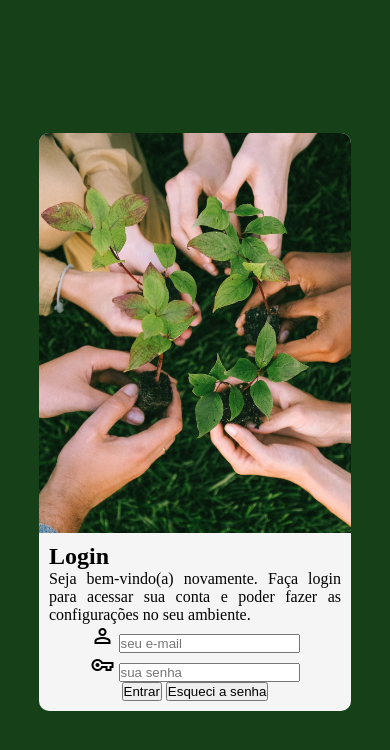
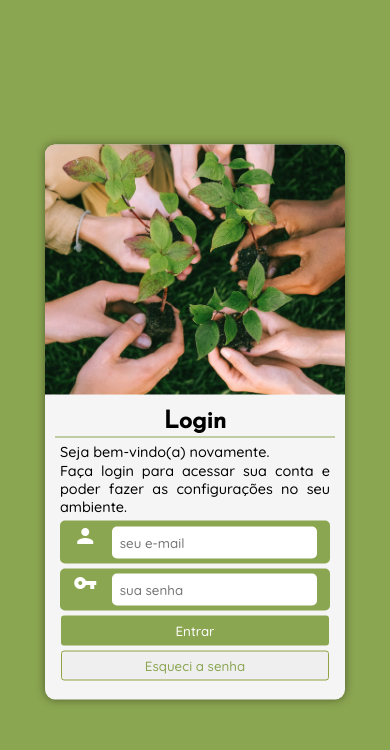
Before and after one commit to carlosbne/projeto-login, a plain HTML site: page index.html in a window 390 px wide. Drawn offline with nearby package versions, Linux system fonts and the light colour scheme.

Commit message:
att
versão mobile

```diff
--- /dev/null
+++ b/estilos/media-query.css
@@ -0,0 +1,32 @@
+@charset "UTF-8";
+
+@media screen and (min-width: 768px){
+
+    .box{
+        position: absolute;
+        display: flex;
+        height: 300px;
+        top: 50%;
+        left: 50%;
+        transform: translate(-50%, -50%);
+        width: 800px;
+        background-color: whitesmoke;
+        border-radius: 10px;
+        box-shadow: 0px 0px 10px rgba(0, 0, 0, 0.44);
+    }
+
+    .image{
+        display: inline-block;
+        position: relative;
+        margin: 0;
+        width: 200px;
+        height: 300px;
+    }
+
+    .login{
+      display: inline;
+      width: 300px;
+      height: 200px;
+    }
+
+}
--- a/estilos/style.css
+++ b/estilos/style.css
@@ -21,10 +21,11 @@
 *{
     margin: 0;
     padding: 0;
+    font-family: var(--font-regular);
 }
 
 body, html{
-    background-color: var(--cor2);
+    background-color: var(--cor3);
 }
 
 .box{
@@ -32,15 +33,16 @@ body, html{
     top: 50%;
     left: 50%;
     transform: translate(-50%, -50%);
-    width: 80vw;
+    width: 300px;
     background-color: whitesmoke;
     border-radius: 10px;
+    box-shadow: 0px 0px 10px rgba(0, 0, 0, 0.44);
 }
 
-.imagem{
+.image{
     position: relative;
-    height: 400px;
-    width: 80vw;
+    height: 250px;
+    width: 300px;
     margin: auto;
     background-image: url(/imagens/natureza-pq.jpg);
     background-position: center center;
@@ -52,10 +54,67 @@ body, html{
 }
 
 .login{
+    margin-top: 5px;
     padding: 10px;
     text-align: justify;
+    height: 280px;
+}
+
+.login h1{
+    font-family: var(--font-destaque);
+    text-align: center;
+    padding-bottom: 3px;
+    border-bottom: 1px solid var(--cor3);
+    margin-bottom: 5px;
+}
+
+.login p{
+    margin-top: 1px;
+    padding: 0px 5px;
+    font-family: var(--font-regular);
+    text-align: justify;
+    font-size: 0.9em;
 }
 
 .formulario{
     text-align: center;
 }
+.login-dados{
+    background-color:var(--cor3);
+    border-radius: 5px;
+    padding-top: 2.5px;
+    padding-bottom: 5px;
+    margin: 5px;
+}
+
+.box-icon{
+    color: white;
+    margin-right: 10px;
+    width: 20px;
+    height: 20px;
+}
+
+.box-dados{
+    padding: 8px;
+    width: 70%;
+    border-radius: 5px;
+    border: none;
+}
+
+.submit{
+    height: 30px;
+    width: 96%;
+    margin-bottom: 5px;
+    color: white;
+    background-color: var(--cor3);
+    border-radius: 3px;
+    border: none;
+}
+
+.forgot{
+    height: 30px;
+    width: 96%;
+    color: var(--cor3);
+    border: 1px solid var(--cor-grad2);
+    border-radius: 3px;
+}
--- a/index.html
+++ b/index.html
@@ -5,36 +5,42 @@
     <meta http-equiv="X-UA-Compatible" content="IE=edge">
     <meta name="viewport" content="width=device-width, initial-scale=1.0">
     <link rel="shortcut icon" href="/imagens/favicon.ico" type="image/x-icon">
-    <link rel="stylesheet" href="https://fonts.googleapis.com/css2?family=Material+Symbols+Outlined:opsz,wght,FILL,GRAD@20..48,100..700,0..1,-50..200" />
+    <link href="https://fonts.googleapis.com/icon?family=Material+Icons" rel="stylesheet">
     <title>Login</title>
     <link rel="stylesheet" href="estilos/style.css">
+    <link rel="stylesheet" href="estilos/media-query.css">
 
 </head>
 <body>
     <main>
-        <div class="box">
-            <section class="imagem">
+        <section class="box">
+            <div class="image">
 
-            </section>
-            <section class="login">
+            </div>
+            <div class="login">
                 <h1>Login</h1>
-                <p>Seja bem-vindo(a) novamente. Faça login para acessar sua conta e poder fazer as configurações no seu ambiente.</p>
+                <p>Seja bem-vindo(a) novamente. </p>
+                 <p>Faça login para acessar sua conta e poder fazer as configurações no seu ambiente.</p>
                 <form action="" method="get" class="formulario">
                     <div>
-                        <label for="email">
-                            <span class="material-symbols-outlined">person</span>
-                        </label>
-                        <input type="email" name="n-email" id="email" placeholder="seu e-mail"><br>
-                        <label for="senha">
-                            <span class="material-symbols-outlined">vpn_key</span>
-                        </label>
-                        <input type="password" name="n-pass" id="senha" placeholder="sua senha"><br>
+                        <div class="login-dados">
+                            <label class="box-icon" for="email">
+                                <span class="material-icons">person</span>
+                            </label>
+                            <input type="email" name="n-email" id="email" placeholder="seu e-mail" class="box-dados"><br>
+                        </div>
+                        <div class="login-dados">
+                            <label class="box-icon" for="senha">
+                                <span class="material-icons">vpn_key</span>
+                            </label>
+                            <input type="password" name="n-pass" id="senha" placeholder="sua senha" class="box-dados"><br>
+                        </div>
 
-                        <input type="submit" value="Entrar">
-                        <button>Esqueci a senha</button>
+                        <input class="submit" type="submit" value="Entrar">
+                        <button class="forgot">Esqueci a senha</button>
                     </div>
                 </form>
-            </section>
+            </div>
         </div>
     </main>
 </body>
```
